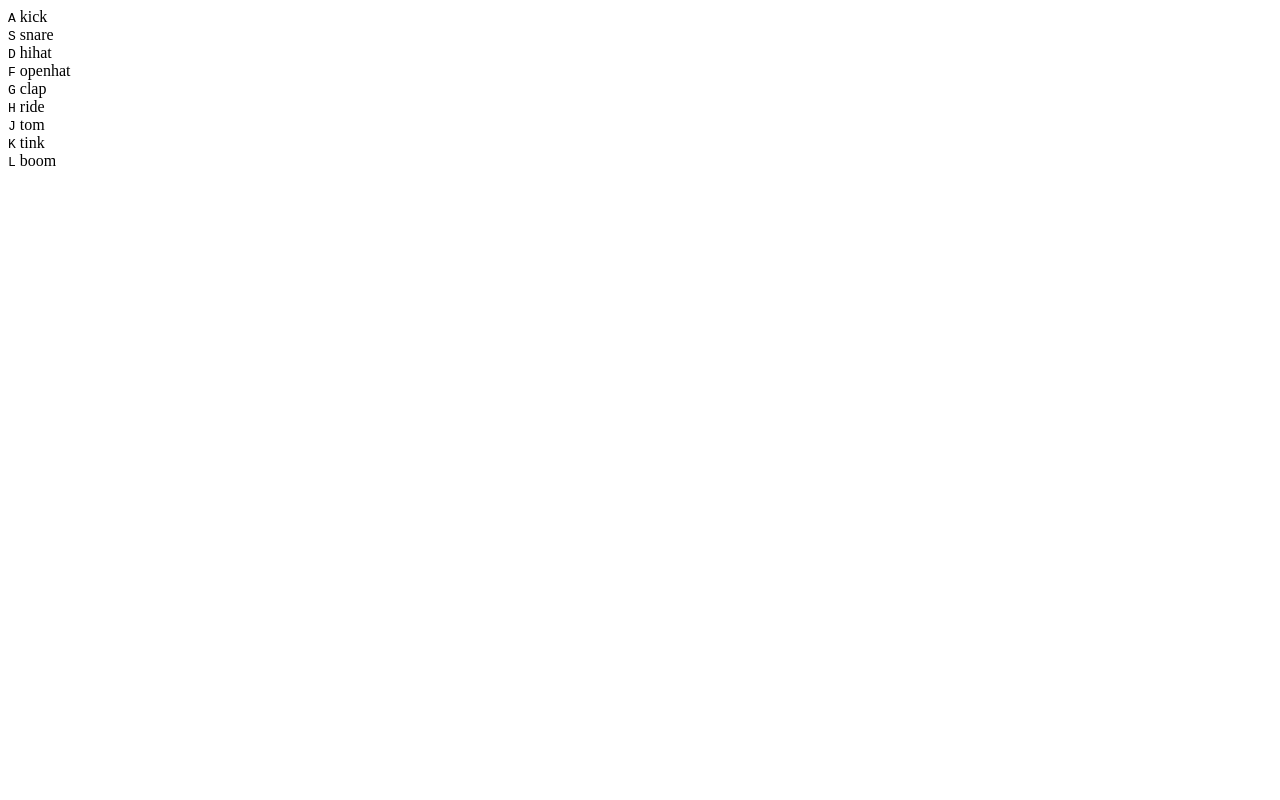
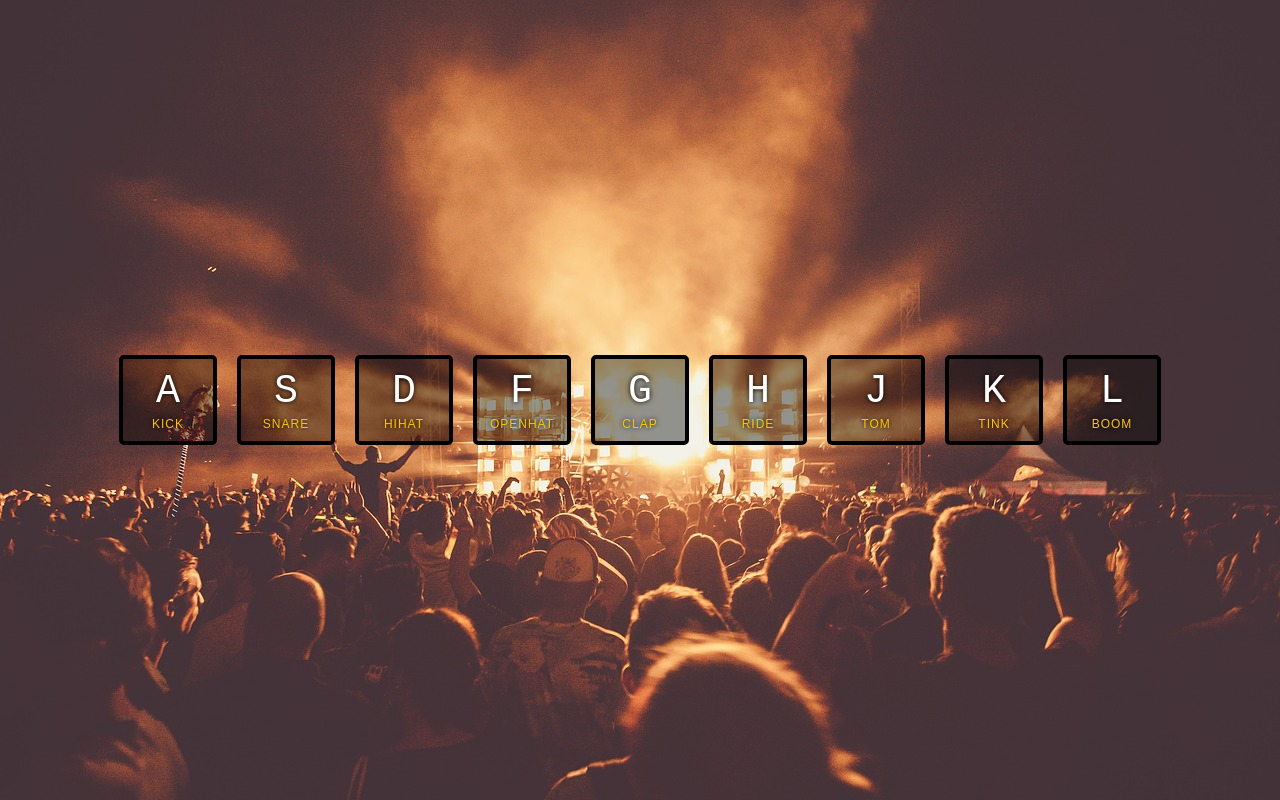
Before and after one commit to martinfoakes/drum-kit, a plain HTML site: page index.html in a window 1280 px wide. Drawn offline with Linux system fonts and the light colour scheme.

Commit message:
add defualt styles and new BG image

```diff
--- a/index.html
+++ b/index.html
@@ -4,7 +4,8 @@
   <meta charset="UTF-8">
   <meta name="viewport" content="width=device-width, initial-scale=1.0">
   <meta http-equiv="X-UA-Compatible" content="ie=edge">
-  <title>Drum Kit - Javascript</title>
+  <title>Drum Kit - VanillaJS</title>
+  <link rel="stylesheet" href="style.css">
 </head>
 <body>
   <div class="drum-keys">
@@ -56,9 +57,23 @@
   <audio data-key="76" src="audio/boom.wav"></audio>
 
 <script>
+
   window.addEventListener('keydown', (e) => {
-    const audio = document.querySelector(`audio[data-key="${e.keyCode}"]`)
-  })
+    const audio = document.querySelector(`audio[data-key="${e.keyCode}"]`);
+    const key = document.querySelector(`.key[data-key="${e.keyCode}"]`);
+    if (!audio) return;
+    audio.currentTime = 0;
+    audio.play();
+    key.classList.add('playing');
+  });
+
+  removeTransition = (e) => {
+    console.log(e);
+  };
+
+  const keys = document.querySelectorAll('.key');
+  keys.forEach(key => key.addEventListener('transitionend', removeTransition));
+
 </script>
 </body>
 </html>
--- a/style.css
+++ b/style.css
@@ -0,0 +1,51 @@
+html {
+  font-size: 10px;
+  background: url('./img/audience.jpg') center;
+  background-position: inherit;
+}
+
+body,html {
+  margin: 0;
+  padding: 0;
+  font-family: sans-serif;
+}
+
+.drum-keys {
+  display: flex;
+  flex: 1;
+  min-height: 100vh;
+  align-items: center;
+  justify-content: center;
+}
+
+.key {
+  border: .4rem solid black;
+  border-radius: .5rem;
+  margin: 1rem;
+  font-size: 1.5rem;
+  padding: 1rem .5rem;
+  transition: all .07s ease;
+  width: 8rem;
+  text-align: center;
+  color: white;
+  background: rgba(0,0,0,0.4);
+  text-shadow: 0 0 .5rem black;
+}
+
+.playing {
+  transform: scale(1.1);
+  border-color: #ffc600;
+  box-shadow: 0 0 1rem #ffc600;
+}
+
+kbd {
+  display: block;
+  font-size: 4rem;
+}
+
+.audio {
+  font-size: 1.2rem;
+  text-transform: uppercase;
+  letter-spacing: .1rem;
+  color: #ffc600;
+}
```
Also changed, not shown: img/audience.jpg (added).
